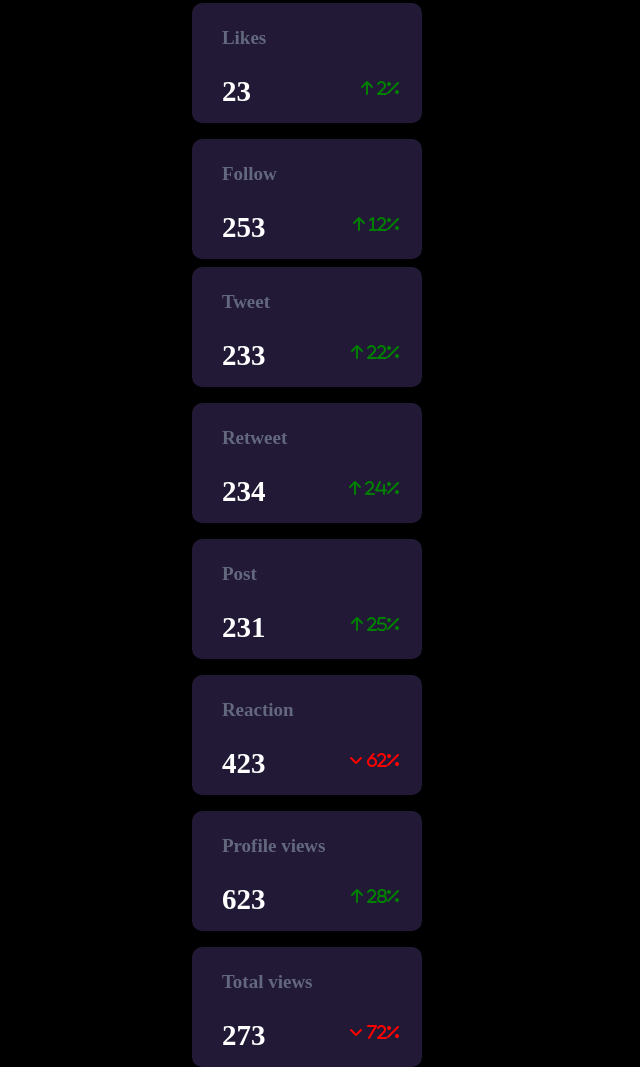
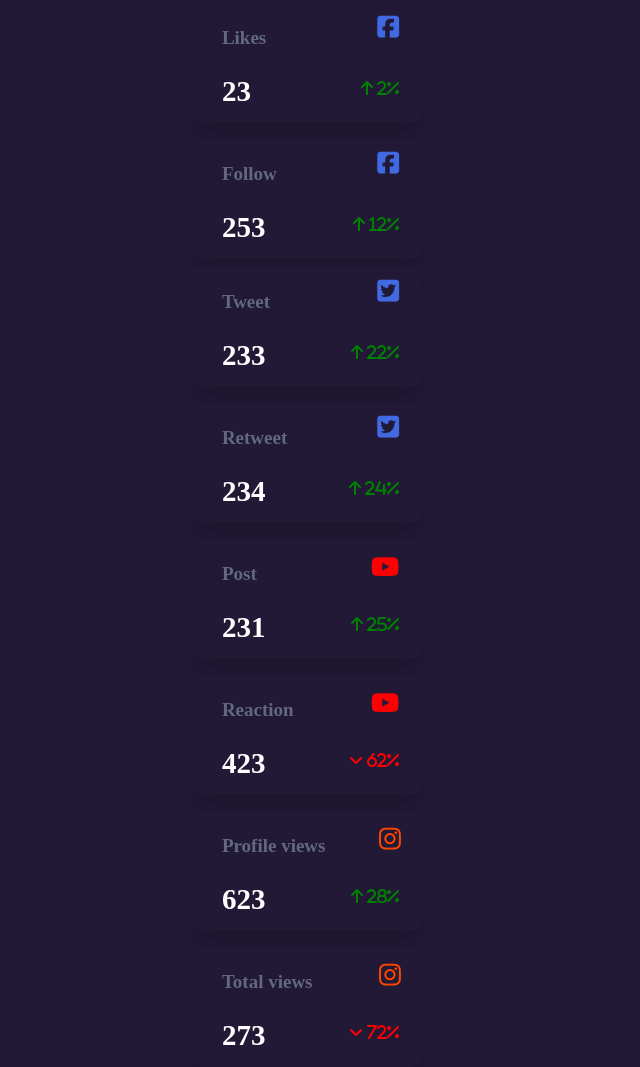
Before and after one commit to anuragtripathiii/dashboard_challenge, a plain HTML site: page darkindex.html in a window 1280 px wide. Shown: the part 645-1712 px from the top of the page, without its empty margins (0-640 px from the left). Drawn offline with Linux system fonts and the light colour scheme.

Commit message:
Update darkindex.html

```diff
--- a/darkindex.html
+++ b/darkindex.html
@@ -5,10 +5,11 @@
     <script src="https://use.fontawesome.com/ccaffbd9f3.js"></script>
     <meta charset="UTF-8">
     <title>dashboard</title>
-    <style>
-        body{
-            color: white;
-        }
+    <style>body
+        {
+        background-color: #211936;
+        color: white;
+    }
         .box-1{
             top: 16%;
             height: 200px;
@@ -323,11 +324,36 @@
             font-size: 50px;
 
         }
+        .end{
+            position: absolute;
+            right: 10%;
+            top: 10%;
+            font-size: 25px;
+            color: royalblue;
+        }
+        .end1{
+            position: absolute;
+            color: red;
+            font-size: 25px;
+            top: 13.5%;
+            right:10%;
+        }
+        .end2{
+
+            position: absolute;
+            width: 20px;
+            height: 20px;
+            color:orangered;
+            font-size: 25px;
+            top: 13%;
+            right:10%;
+
+        }
 
     </style>
 </head>
-<body style="background-color: black">
-<span class="nightmode"><a href="index.html">
+<body>
+<span class="nightmode"><a href="darkindex.html">
     <i class="fab fa-earlybirds" style="color: white"></i></a></span>
 <div class="bg">
     <h1 class="top-1">Social Media Dashboard</h1>
@@ -338,14 +364,14 @@
     <p class="box-4"><span id="section4">@Anurag</span><i class="fab fa-instagram ig"></i><span class="number">2981</span><span class="followers">Followers</span><span  class="up-arrow"><i class="fas fa-angle-down" style="color: red"> 596 Today</i></span></p></p>
     </i></span>
     <p class="tag-2">Overview - Today</p>
-    <p class="box-5"><span class="text">Likes</span><span class="number2">23</span><span class="last"><i class="fas fa-arrow-up " style="color: green">  2%</i></span></p>
-    <p class="box-6"><span class="text">Follow</span><span class="number2">253</span><span class="last"><i class="fas fa-arrow-up " style="color: green">  12%</i></span></p>
-    <p class="box-7"><span class="text">Tweet</span><span class="number2">233</span><span class="last"><i class="fas fa-arrow-up " style="color: green">  22%</i></span></p>
-    <p class="box-8"><span class="text">Retweet</span><span class="number2">234</span><span class="last"><i class="fas fa-arrow-up " style="color: green">  24%</i></span></p>
-    <p class="box-9"><span class="text">Post</span><span class="number2">231</span><span class="last"><i class="fas fa-arrow-up " style="color: green">  25%</i></span></p>
-    <p class="box-10"><span class="text">Reaction</span><span class="number2">423</span><span class="last"><i class="fas fa-angle-down " style="color: red">  62%</i></span></p>
-    <p class="box-11"><span class="text">Profile views</span><span class="number2">623</span><span class="last"><i class="fas fa-arrow-up " style="color: green">  28%</i></span></p>
-    <p class="box-12"><span class="text">Total views</span><span class="number2">273</span><span class="last"><i class="fas fa-angle-down " style="color: red">  72%</i></span></p>
+    <p class="box-5"><span class="text">Likes</span><i class="fab fa-facebook-square end" ></i><span class="number2">23</span><span class="last"><i class="fas fa-arrow-up " style="color: green">  2%</i></span></p>
+    <p class="box-6"><span class="text">Follow</span><i class="fab fa-facebook-square end" ></i><span class="number2">253</span><span class="last"><i class="fas fa-arrow-up " style="color: green">  12%</i></span></p>
+    <p class="box-7"><span class="text">Tweet</span><i class="fab fa-twitter-square end"></i><span class="number2">233</span><span class="last"><i class="fas fa-arrow-up " style="color: green">  22%</i></span></p>
+    <p class="box-8"><span class="text">Retweet</span><i class="fab fa-twitter-square end"></i><span class="number2">234</span><span class="last"><i class="fas fa-arrow-up " style="color: green">  24%</i></span></p>
+    <p class="box-9"><span class="text">Post</span><i class="fab fa-youtube end1"></i><span class="number2">231</span><span class="last"><i class="fas fa-arrow-up " style="color: green">  25%</i></span></p>
+    <p class="box-10"><span class="text">Reaction</span><i class="fab fa-youtube end1"></i><span class="number2">423</span><span class="last"><i class="fas fa-angle-down " style="color: red">  62%</i></span></p>
+    <p class="box-11"><span class="text">Profile views</span><i class="fab fa-instagram end2"></i><span class="number2">623</span><span class="last"><i class="fas fa-arrow-up " style="color: green">  28%</i></span></p>
+    <p class="box-12"><span class="text">Total views</span><i class="fab fa-instagram end2"></i><span class="number2">273</span><span class="last"><i class="fas fa-angle-down " style="color: red">  72%</i></span></p>
 </div>
 </body>
 </html>
```
